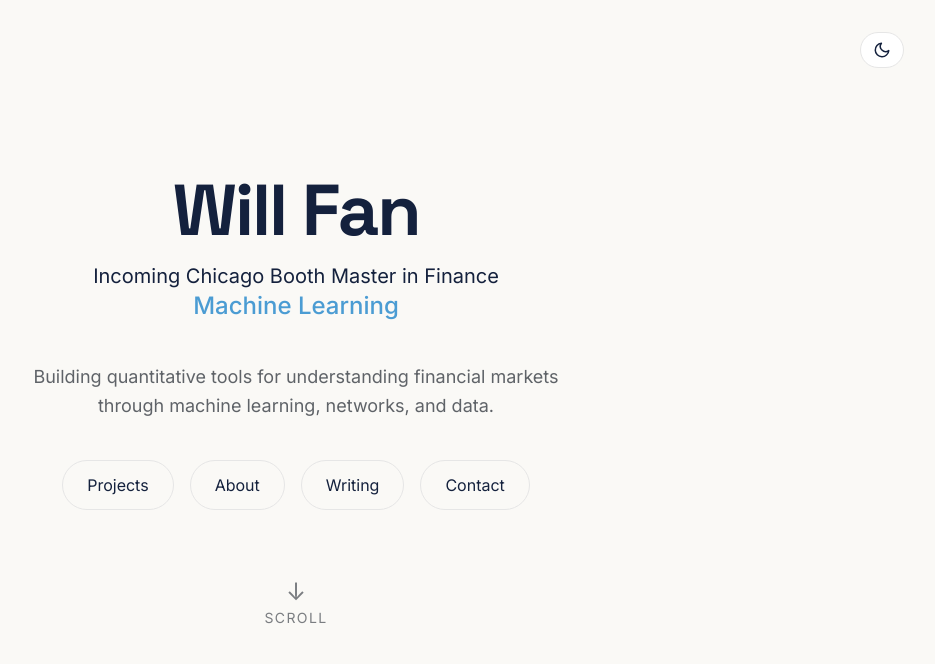
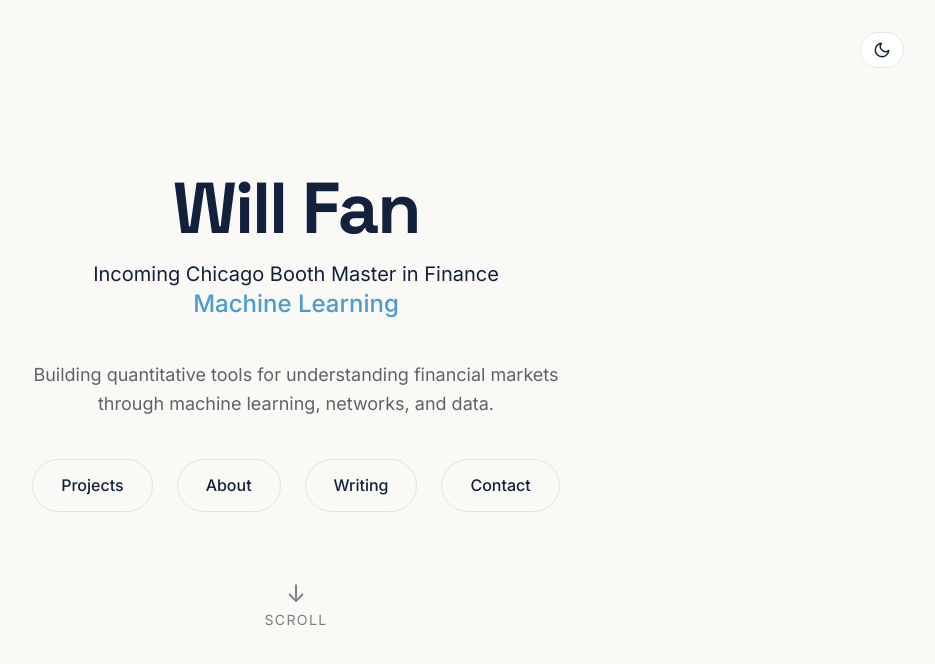
Before and after one commit to squilliam34/squilliam34.github.io, a React (Vite) app: page / in a window 1280 px wide. Shown: the top 664 px of the page, without its empty margins (344-1279 px from the left). Built offline with nearby package versions, Linux system fonts and the light colour scheme.

Commit message:
Update buttons

```diff
--- a/src/components/Button.jsx
+++ b/src/components/Button.jsx
@@ -1,29 +1,6 @@
 export default function Button({ href, children }) {
     return (
-        <a
-            href={href}
-            className="
-                px-6
-                py-3
-                rounded-full
-                border
-                transition-all
-                duration-200
-                hover:-translate-y-1
-            "
-            style={{
-                borderColor: "var(--border)",
-                color: "var(--text)",
-            }}
-            onMouseEnter={(e) => {
-                e.currentTarget.style.background = "var(--accent)";
-                e.currentTarget.style.color = "white";
-            }}
-            onMouseLeave={(e) => {
-                e.currentTarget.style.background = "transparent";
-                e.currentTarget.style.color = "var(--text)";
-            }}
-        >
+        <a href={href} className="nav-button">
             {children}
         </a>
     );
--- a/src/components/Hero/Hero.jsx
+++ b/src/components/Hero/Hero.jsx
@@ -48,8 +48,8 @@
             </p>
 
             {/* Navigation Buttons */}
-            <div className="flex flex-wrap justify-center gap-4 mb-16">
-                <Button href="#projects">Projects</Button>
+            <div className="flex flex-wrap justify-center gap-6 mb-16">
+                <Button href="#projects" primary>Projects</Button>
                 <Button href="#about">About</Button>
                 <Button href="#writing">Writing</Button>
                 <Button href="#contact">Contact</Button>
--- a/src/index.css
+++ b/src/index.css
@@ -86,3 +86,39 @@
 .interactive-muted:hover {
   color: var(--accent);
 }
+
+.nav-button {
+  display: inline-flex;
+  align-items: center;
+  justify-content: center;
+
+  padding: 0.85rem 1.75rem;
+
+  border: 1px solid rgba(127,127,127,.18);
+  border-radius: 9999px;
+
+  background: transparent;
+
+  color: var(--text);
+  text-decoration: none;
+  font-weight: 500;
+
+  transition:
+    color 0.2s ease,
+    border-color 0.2s ease,
+    transform 0.2s ease,
+    box-shadow 0.2s ease;
+}
+
+.nav-button:hover {
+  color: var(--accent);
+  border-color: var(--accent);
+
+  transform: translateY(-2px);
+
+  box-shadow: 0 8px 20px rgba(0, 0, 0, 0.08);
+}
+
+html.dark .nav-button:hover {
+  box-shadow: 0 8px 20px rgba(0, 0, 0, 0.35);
+}
```
